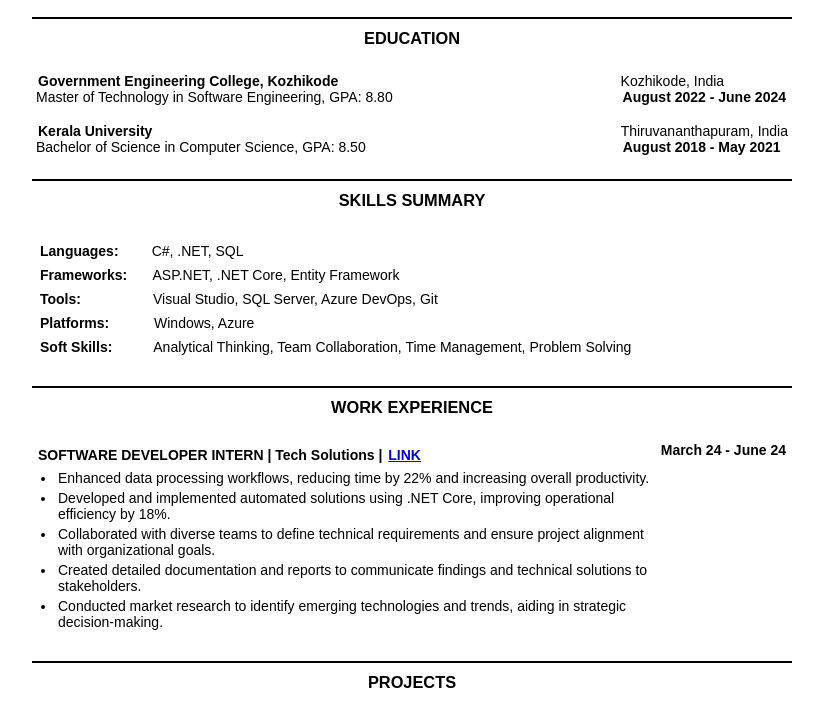
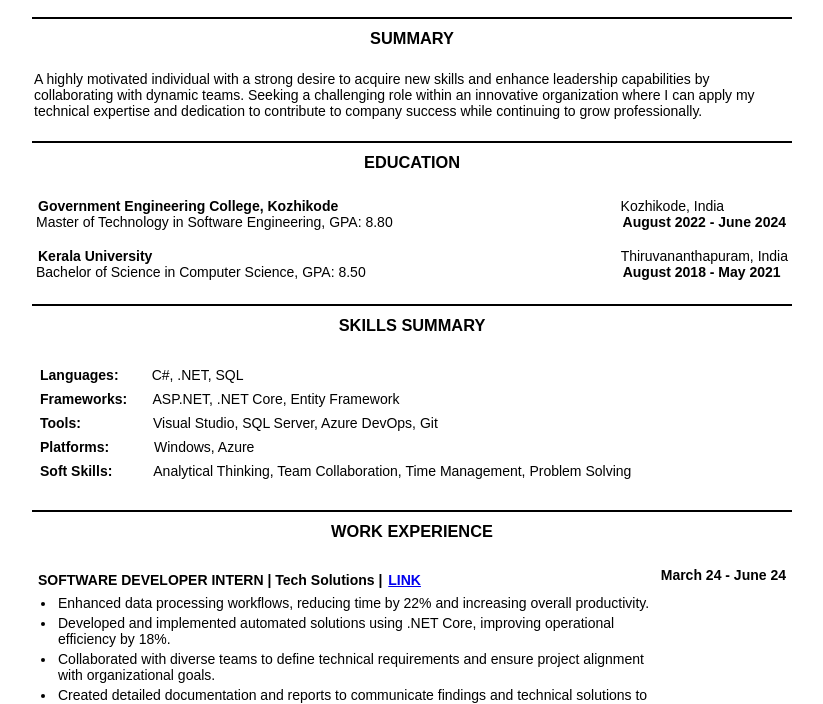
Before and after one commit to iamarunjohny/ResumeTemplate, a plain HTML site: page index.html in a window 1280 px wide. Shown: the part 115-819 px from the top of the page, without its empty margins (228-1051 px from the left). Drawn offline with Linux system fonts and the light colour scheme.

Commit message:
Added summary

```diff
--- a/index.html
+++ b/index.html
@@ -98,6 +98,16 @@
         <p>Mobile: <a href="tel:+919876543210">+91 98765 43210</a></p>
       </div>
     </div>
+
+    <!-- Summary Section -->
+    <h3>SUMMARY</h3>
+    <p>
+      A highly motivated individual with a strong desire to acquire new skills
+      and enhance leadership capabilities by collaborating with dynamic teams.
+      Seeking a challenging role within an innovative organization where I can
+      apply my technical expertise and dedication to contribute to company
+      success while continuing to grow professionally.
+    </p>
 
     <!-- Education Section -->
     <h3>EDUCATION</h3>
```
